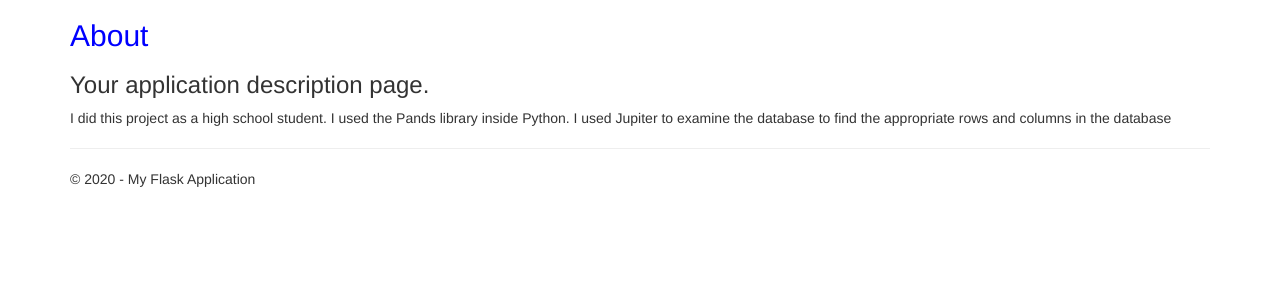
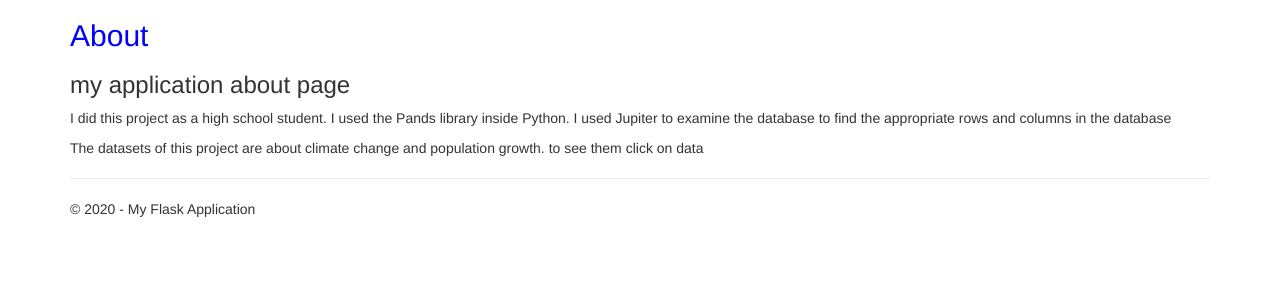
Before and after one commit to uribracha/flaksfinalprojects, a Flask app: page /about in a window 1280 px wide. Shown: the part 51-351 px from the top of the page. Run offline with Flask 2, Linux system fonts and the light colour scheme; some libraries are stand-ins or nearby versions.

Commit message:
the final final final version

```diff
--- a/flaksfinalprojects/templates/about.html
+++ b/flaksfinalprojects/templates/about.html
@@ -1,12 +1,14 @@
 {% extends "layout.html" %}
 
 {% block content %}
-
+<div style="margin-bottom:10px;">
     <h2>{{ title }}</h2>
     <h3>{{ message }}</h3>
+    </div>
     <div>
         <p>
             I did this project as a high school student. I used the Pands library inside Python. I used Jupiter to examine the database to find the appropriate rows and columns in the database
         </p>
+        <p> The datasets of this project are about climate change and population growth. to see them click on data</p>
     </div>
     {% endblock %}
--- a/flaksfinalprojects/templates/picturealbum.html
+++ b/flaksfinalprojects/templates/picturealbum.html
@@ -1,6 +1,6 @@
 {% extends "layout.html" %}
 {% block content %}
-<div>
+<div style="margin-bottom:10px;">
     <h1> power plants pictures </h1>
 
 </div>
--- a/flaksfinalprojects/views.py
+++ b/flaksfinalprojects/views.py
@@ -48,7 +48,7 @@ def about():
         'about.html',
         title='About',
         year=datetime.now().year,
-        message='Your application description page.'
+        message='my application about page'
     )
 @app.route("/data")
 def data():
```
Lines whose indentation alone changed are shown as unchanged.
